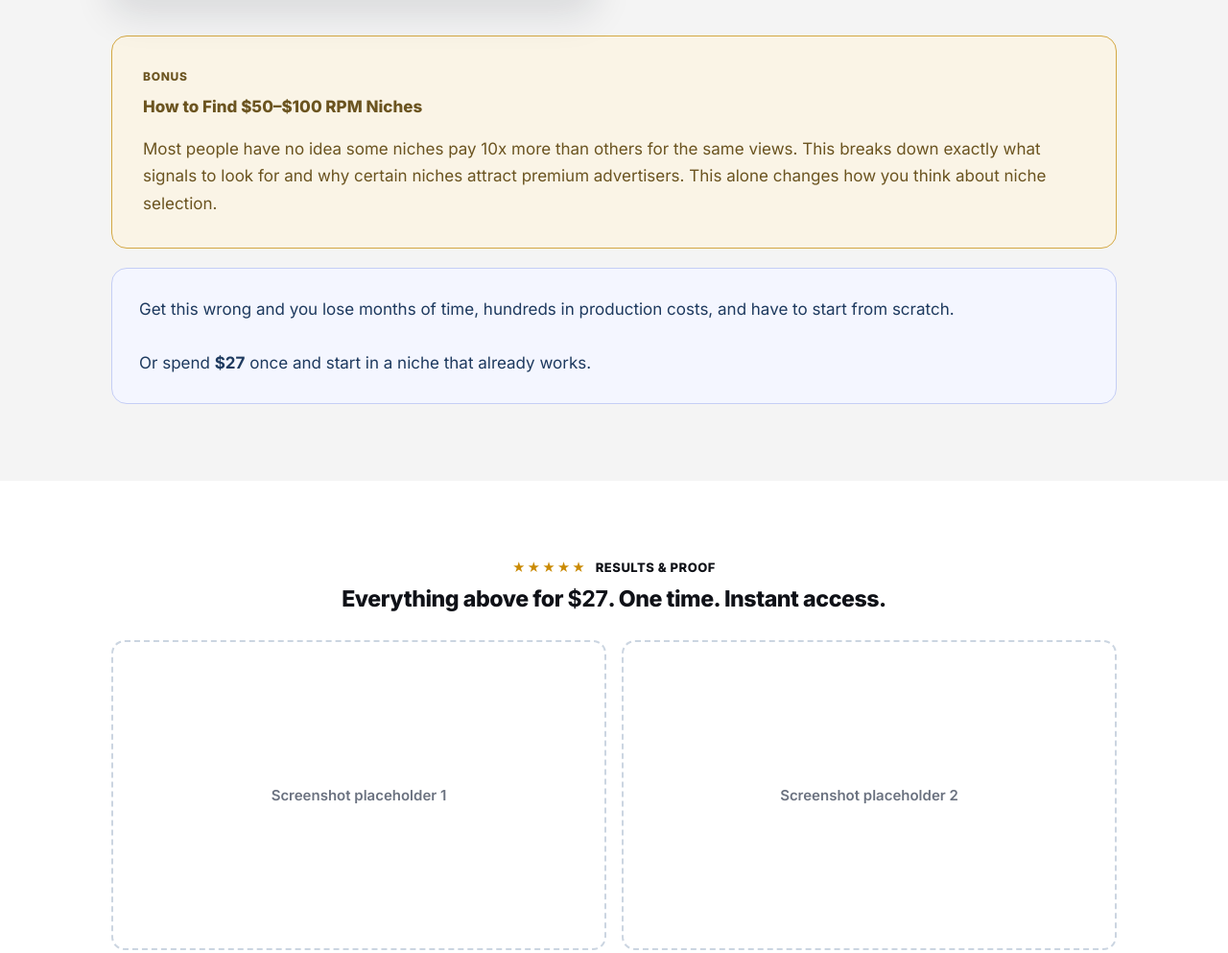
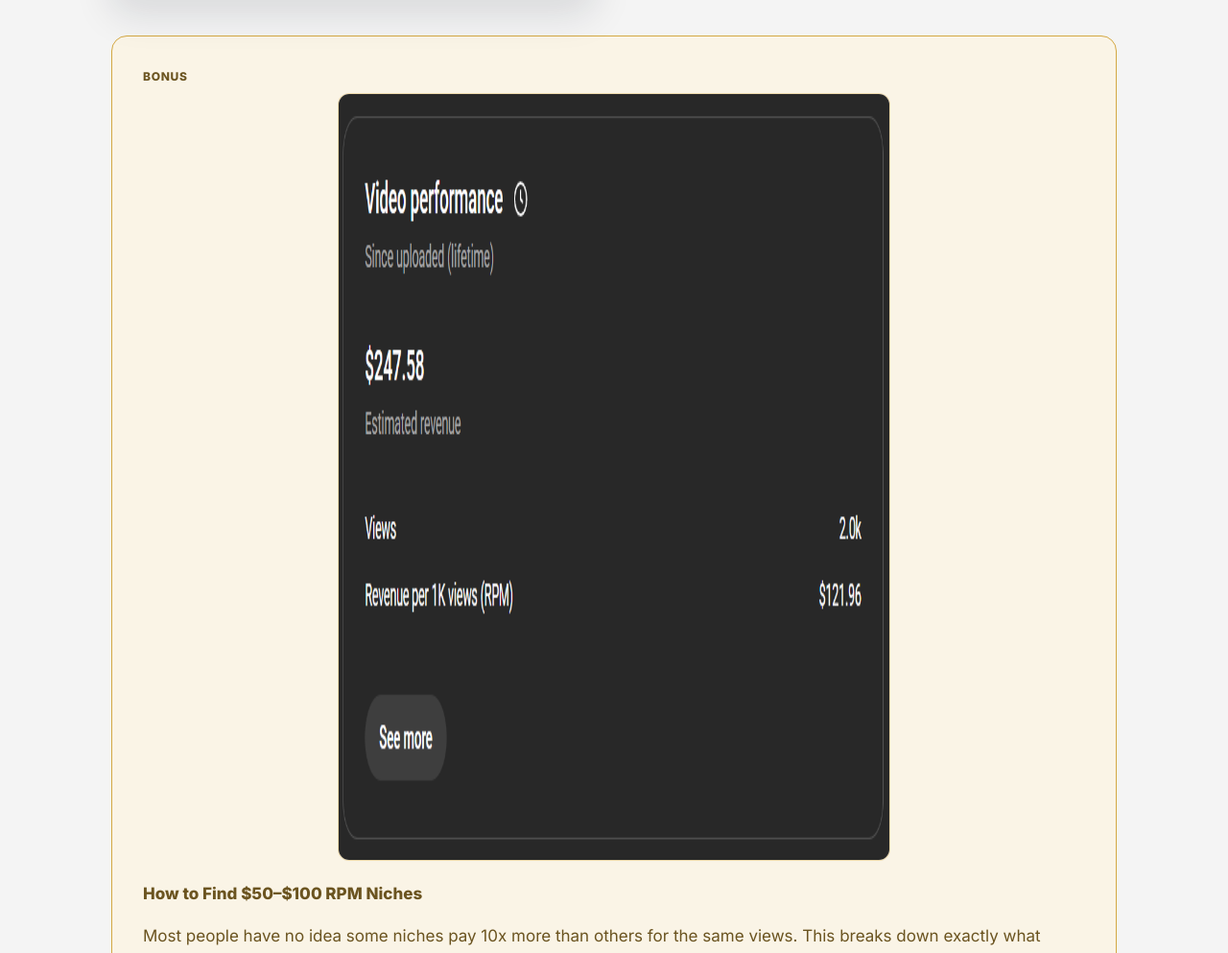
Before and after one commit to EasyEarl1/YTASITE, a plain HTML site: page 20-search-niches.html in a window 1280 px wide. Shown: the part 2376-3369 px from the top of the page at 96% size. Drawn offline with Linux system fonts and the light colour scheme; files whose address does not match are found by name.

Commit message:
Bonus section: add 121 rpm.png image for high-RPM bonus
Made-with: Cursor

```diff
--- a/20-search-niches.html
+++ b/20-search-niches.html
@@ -460,6 +460,16 @@
       color: var(--gold-text);
     }
 
+    .highlight-gold .bonus-img {
+      width: 100%;
+      max-width: 36rem;
+      margin: 0 auto 1.25rem;
+      display: block;
+      border-radius: 0.75rem;
+      border: 1px solid rgba(212, 168, 67, 0.45);
+      background: #fff;
+    }
+
     .highlight-info {
       margin-top: 1.25rem;
       background: var(--info-bg);
@@ -815,6 +825,15 @@
     <div class="vip-stack" style="margin-top: 2.5rem;">
       <div class="highlight-gold">
         <div class="bonus-label">Bonus</div>
+        <img
+          class="bonus-img"
+          src="revv/121%20rpm.png"
+          width="1200"
+          height="800"
+          alt="How to find high RPM niches — visual for the $50–$100 RPM bonus"
+          loading="lazy"
+          decoding="async"
+        >
         <p><strong>How to Find $50–$100 RPM Niches</strong></p>
         <p>Most people have no idea some niches pay 10x more than others for the same views. This breaks down exactly what signals to look for and why certain niches attract premium advertisers. This alone changes how you think about niche selection.</p>
       </div>
```
Also changed, not shown: revv/121 rpm.png (added).
